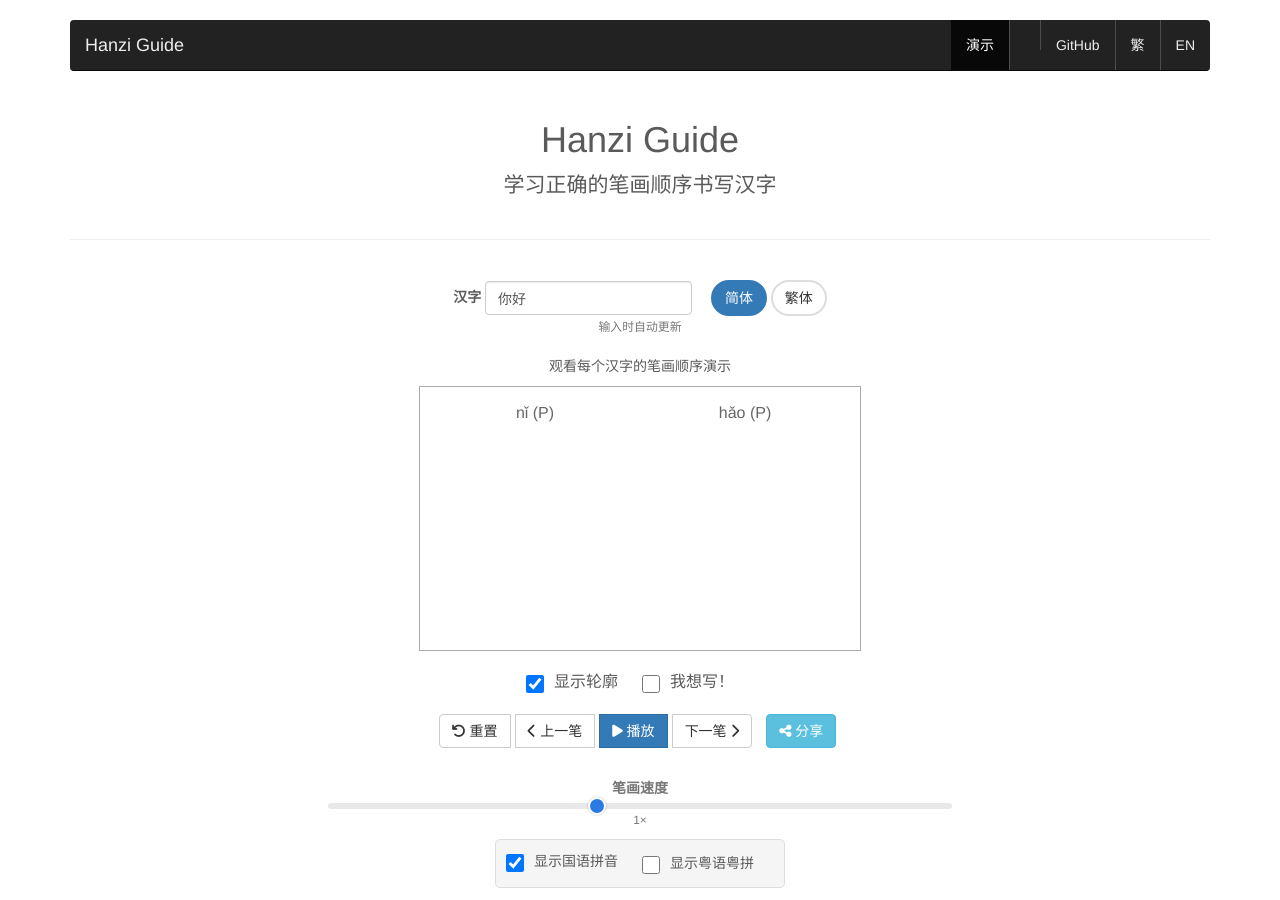
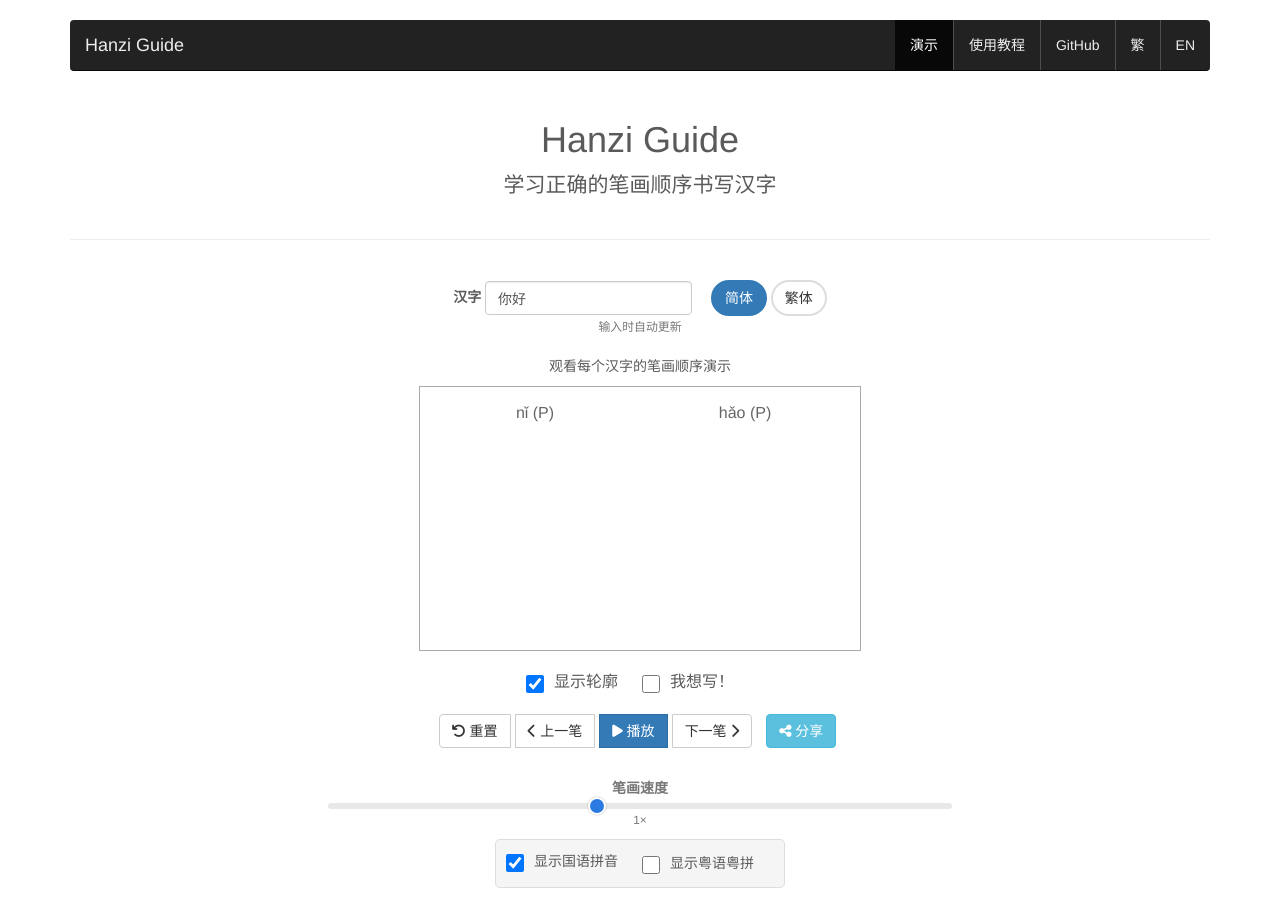
Before and after one commit to yorickreum/hanziguide, a Jekyll site: the page built from cn/index.html, in a window 1280 px wide and 900 px high. Built offline with Jekyll 4.4.1, drawn with Linux system fonts in a browser that asks for light colours.

Commit message:
Add missing Chinese howto translation

```diff
--- a/_data/translations.yml
+++ b/_data/translations.yml
@@ -67,6 +67,7 @@ zh:
   subtitle: "学习正确的笔画顺序书写汉字"
   nav:
     practice: "演示"
+    howto: "使用教程"
     github: "GitHub"
   stroke_order_animation: "笔画顺序动画"
   character_label: "汉字"
```
